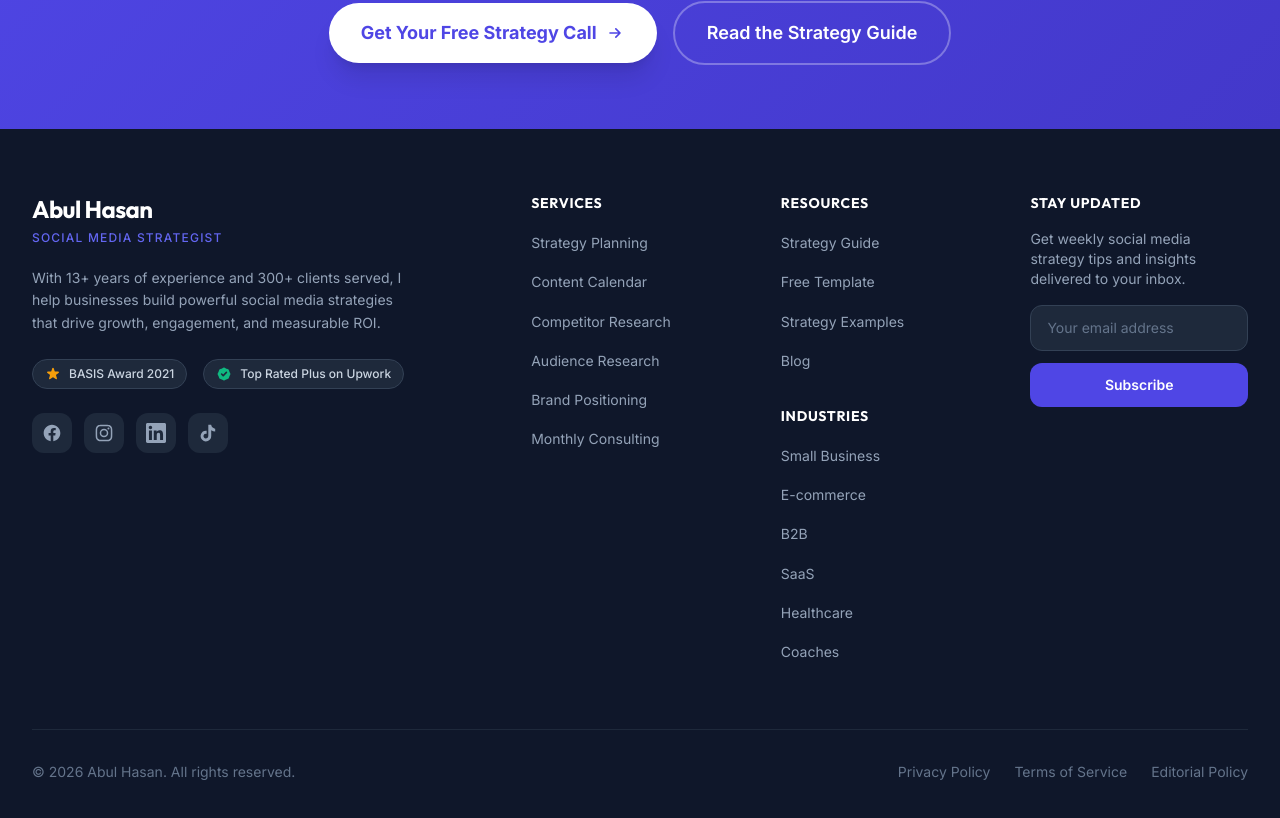
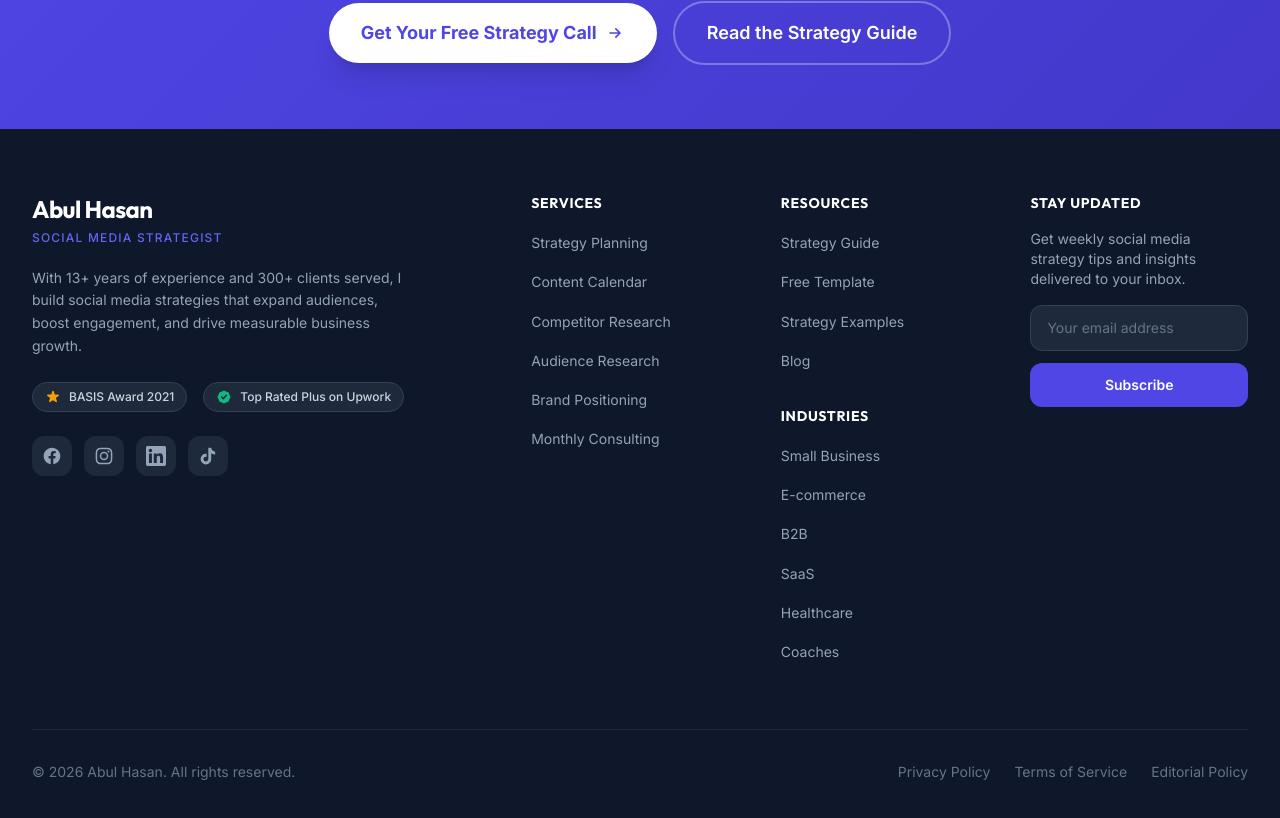
Before and after one commit to farad-alam/Social-Media-Strategist, a Next.js app: page /about in a window 1280 px wide. Shown: the part 4936-5754 px from the top of the page. Built offline with nearby package versions, Linux system fonts and the light colour scheme.

Commit message:
style: Update footer description and hero text

```diff
--- a/app/page.tsx
+++ b/app/page.tsx
@@ -1083,9 +1083,9 @@ export default function HomePage() {
                 </h2>
                 <div className="space-y-4 text-slate-600 leading-relaxed">
                   <p>
-                    With <strong className="text-slate-800">13+ years</strong> of hands-on experience in social
+                    With <strong className="text-slate-800">13+ years </strong> of hands-on experience in social
                     media strategy, I&apos;ve helped <strong className="text-slate-800">300+ businesses</strong> across
-                    50+ industries transform their social media from a time-sink
+                    30+ industries transform their social media from a time-sink
                     into a revenue-driving machine.
                   </p>
                   <p>
--- a/components/Footer.tsx
+++ b/components/Footer.tsx
@@ -91,9 +91,7 @@ export default function Footer() {
               </span>
             </Link>
             <p className="mt-4 text-slate-400 text-sm leading-relaxed max-w-sm">
-              With 13+ years of experience and 300+ clients served, I help
-              businesses build powerful social media strategies that drive
-              growth, engagement, and measurable ROI.
+              With 13+ years of experience and 300+ clients served, I build social media strategies that expand audiences, boost engagement, and drive measurable business growth.
             </p>
 
             {/* Trust Badges */}
```
